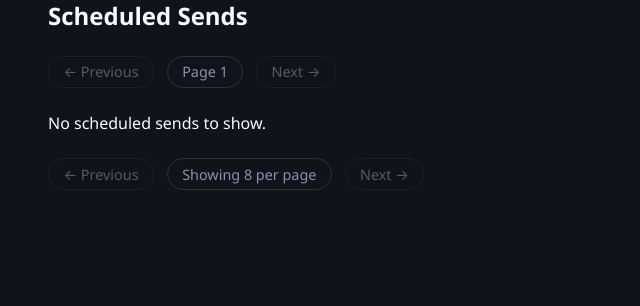
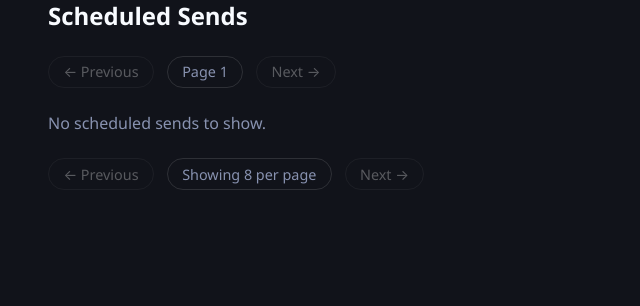
Before and after one commit to Baseline-Blockchain/baseline-explorer, a Flask app: page /scheduled in a window 1280 px wide. Shown: the part 201-507 px from the top of the page, without its empty margins (0-640 px from the left). Run offline with Flask 3, Linux system fonts and the light colour scheme; data that the repository does not hold is empty.

Commit message:
fixes for genesis

```diff
--- a/templates/scheduled.html
+++ b/templates/scheduled.html
@@ -47,7 +47,7 @@
   </table>
 </div>
 {% else %}
-<p>No scheduled sends to show.</p>
+<p class="muted">No scheduled sends to show.</p>
 {% endif %}
 
 <div class="pagination">
```
